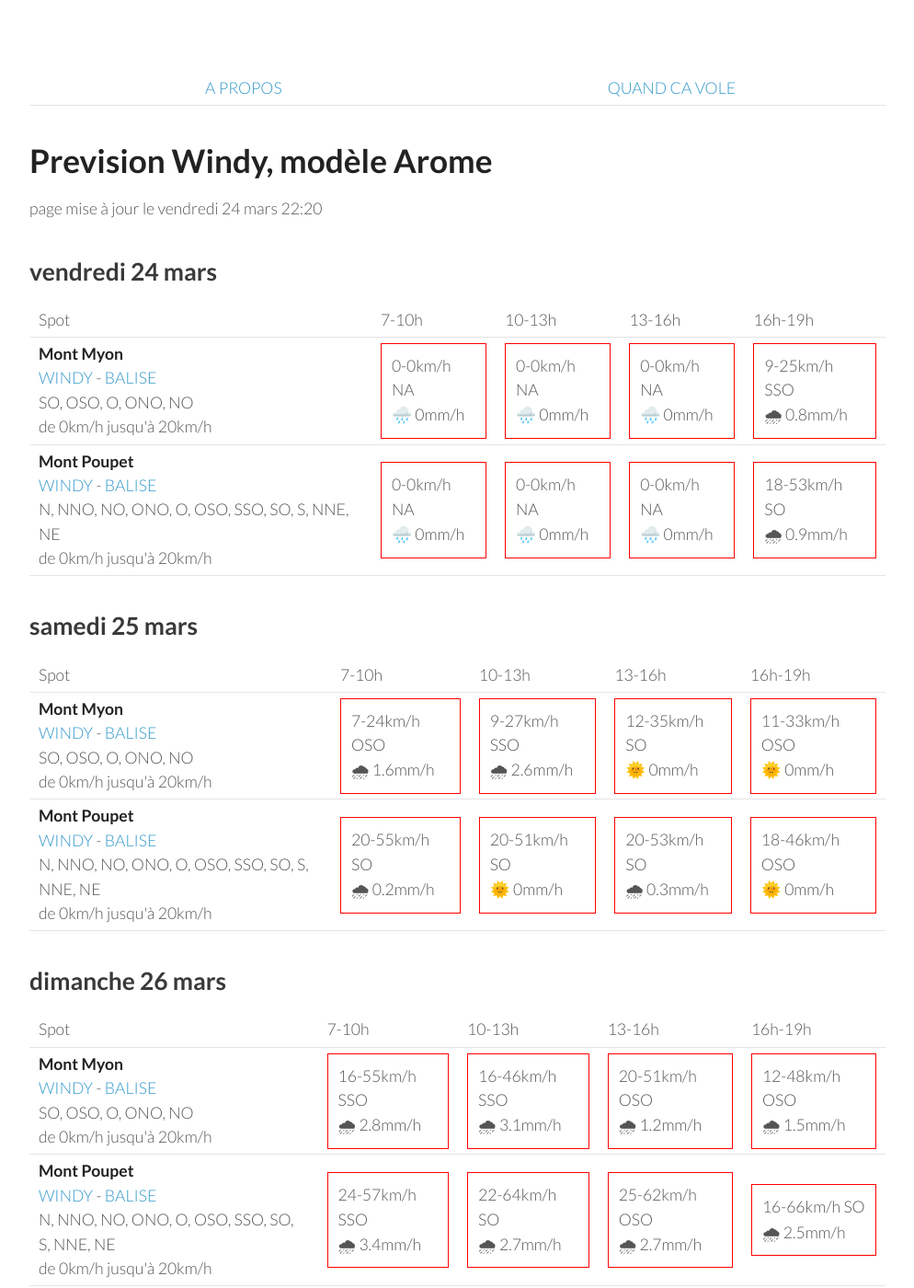
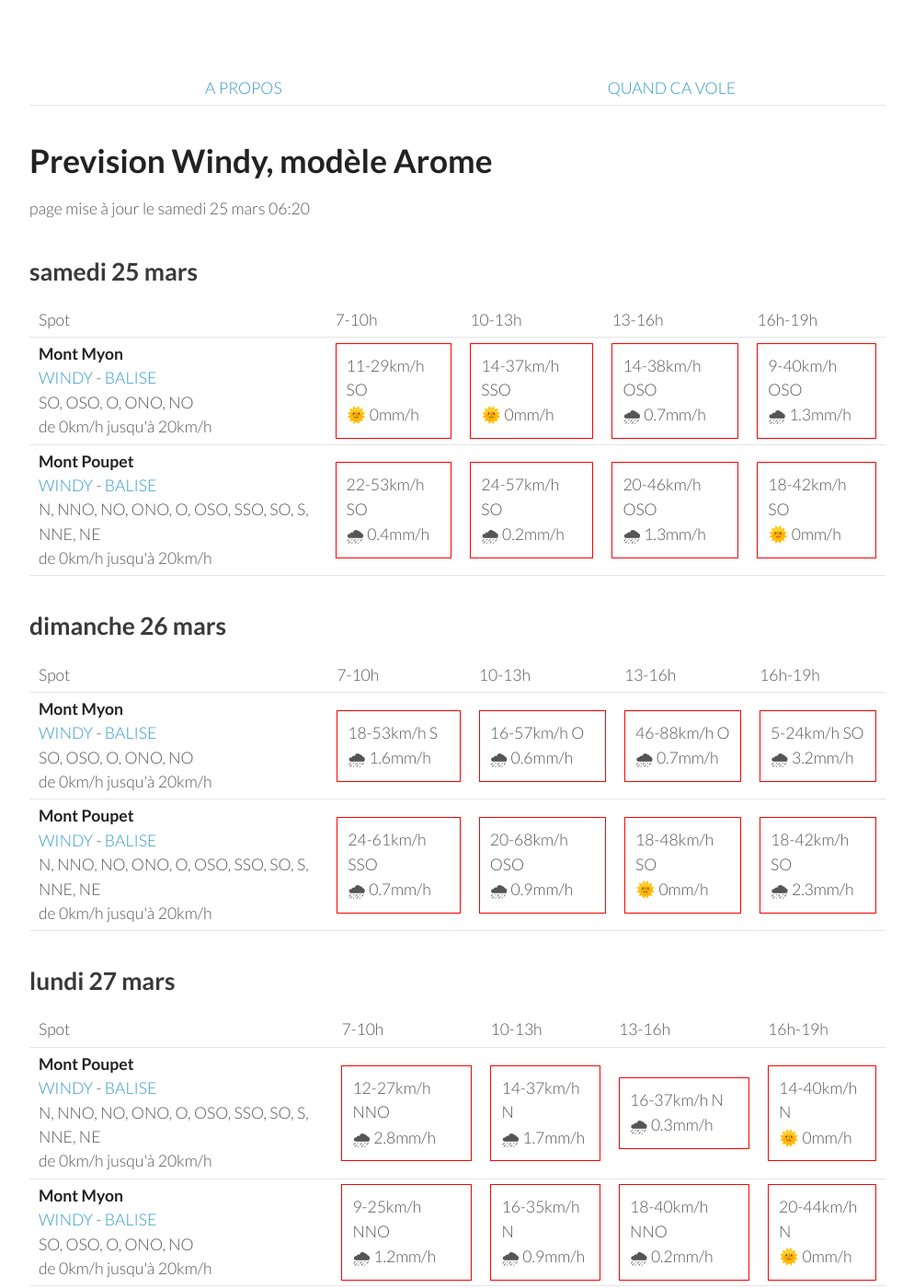
Before and after one commit to parapente-dans-le-nord/parapente-dans-le-nord.github.io, a Jekyll site: the page built from jura.markdown, in a window 1280 px wide and 1400 px high. Shown: the whole window at 92% size, without its empty margins (26-1020 px from the left). Built offline with Jekyll 4.4.1, drawn with Linux system fonts in a browser that asks for light colours; some of the changed text lies outside the part shown.

Commit message:
update index.markdown

```diff
--- a/jura.markdown
+++ b/jura.markdown
@@ -7,42 +7,8 @@ title:  "Tous les spots"
 {: .links}
 
 # Prevision Windy, modèle Arome
-page mise à jour le vendredi 24 mars 22:20
+page mise à jour le samedi 25 mars 06:20
 
-## vendredi 24 mars
-
-{::nomarkdown}
-<table>
-  <tbody>
-    <tr>
-      <td>Spot</td>
-      <td>7-10h</td>
-      <td>10-13h</td>
-      <td>13-16h</td>
-      <td>16h-19h</td>
-    </tr>
-<tr>
-        <td><strong>Mont Myon</strong><br><a href="https://windy.com/46.331/5.397?45.898,5.394,8,m:eWoagj8">WINDY</a> - <span class=""><a href="http://www.balisemeteo.com/balise.php?idBalise=70">BALISE</a> </span><br> <span class="vent-favorable">SO, OSO, O, ONO, NO</span><br><span class="force-vent">de 0km/h jusqu'à 20km/h</span> </td>
-
-            <td><div class="not-flyable"><p>0-0km/h NA</p><p>🌧️ 0mm/h</p></div></td>
-            <td><div class="not-flyable"><p>0-0km/h NA</p><p>🌧️ 0mm/h</p></div></td>
-            <td><div class="not-flyable"><p>0-0km/h NA</p><p>🌧️ 0mm/h</p></div></td>
-            <td><div class="not-flyable"><p>9-25km/h SSO</p><p>🌧 0.8mm/h</p></div></td>
-
-    </tr>
-<tr>
-        <td><strong>Mont Poupet</strong><br><a href="https://windy.com/46.970/5.876?46.541,5.876,8">WINDY</a> - <span class=""><a href="http://www.balisemeteo.com/balise.php?idBalise=92">BALISE</a> </span><br> <span class="vent-favorable">N, NNO, NO, ONO, O, OSO, SSO, SO, S, NNE, NE</span><br><span class="force-vent">de 0km/h jusqu'à 20km/h</span> </td>
-
-            <td><div class="not-flyable"><p>0-0km/h NA</p><p>🌧️ 0mm/h</p></div></td>
-            <td><div class="not-flyable"><p>0-0km/h NA</p><p>🌧️ 0mm/h</p></div></td>
-            <td><div class="not-flyable"><p>0-0km/h NA</p><p>🌧️ 0mm/h</p></div></td>
-            <td><div class="not-flyable"><p>18-53km/h SO</p><p>🌧 0.9mm/h</p></div></td>
-
-    </tr>
-
-</tbody>
-</table>
-{:/}
 ## samedi 25 mars
 
 {::nomarkdown}
@@ -58,20 +24,20 @@ page mise à jour le vendredi 24 mars 22:20
 <tr>
         <td><strong>Mont Myon</strong><br><a href="https://windy.com/46.331/5.397?45.898,5.394,8,m:eWoagj8">WINDY</a> - <span class=""><a href="http://www.balisemeteo.com/balise.php?idBalise=70">BALISE</a> </span><br> <span class="vent-favorable">SO, OSO, O, ONO, NO</span><br><span class="force-vent">de 0km/h jusqu'à 20km/h</span> </td>
 
-            <td><div class="not-flyable"><p>7-24km/h OSO</p><p>🌧 1.6mm/h</p></div></td>
-            <td><div class="not-flyable"><p>9-27km/h SSO</p><p>🌧 2.6mm/h</p></div></td>
-            <td><div class="not-flyable"><p>12-35km/h SO</p><p>🌞 0mm/h</p></div></td>
-            <td><div class="not-flyable"><p>11-33km/h OSO</p><p>🌞 0mm/h</p></div></td>
+            <td><div class="not-flyable"><p>11-29km/h SO</p><p>🌞 0mm/h</p></div></td>
+            <td><div class="not-flyable"><p>14-37km/h SSO</p><p>🌞 0mm/h</p></div></td>
+            <td><div class="not-flyable"><p>14-38km/h OSO</p><p>🌧 0.7mm/h</p></div></td>
+            <td><div class="not-flyable"><p>9-40km/h OSO</p><p>🌧 1.3mm/h</p></div></td>
 
 
     </tr>
 <tr>
         <td><strong>Mont Poupet</strong><br><a href="https://windy.com/46.970/5.876?46.541,5.876,8">WINDY</a> - <span class=""><a href="http://www.balisemeteo.com/balise.php?idBalise=92">BALISE</a> </span><br> <span class="vent-favorable">N, NNO, NO, ONO, O, OSO, SSO, SO, S, NNE, NE</span><br><span class="force-vent">de 0km/h jusqu'à 20km/h</span> </td>
 
-            <td><div class="not-flyable"><p>20-55km/h SO</p><p>🌧 0.2mm/h</p></div></td>
-            <td><div class="not-flyable"><p>20-51km/h SO</p><p>🌞 0mm/h</p></div></td>
-            <td><div class="not-flyable"><p>20-53km/h SO</p><p>🌧 0.3mm/h</p></div></td>
-            <td><div class="not-flyable"><p>18-46km/h OSO</p><p>🌞 0mm/h</p></div></td>
+            <td><div class="not-flyable"><p>22-53km/h SO</p><p>🌧 0.4mm/h</p></div></td>
+            <td><div class="not-flyable"><p>24-57km/h SO</p><p>🌧 0.2mm/h</p></div></td>
+            <td><div class="not-flyable"><p>20-46km/h OSO</p><p>🌧 1.3mm/h</p></div></td>
+            <td><div class="not-flyable"><p>18-42km/h SO</p><p>🌞 0mm/h</p></div></td>
 
 
     </tr>
@@ -94,20 +60,20 @@ page mise à jour le vendredi 24 mars 22:20
 <tr>
         <td><strong>Mont Myon</strong><br><a href="https://windy.com/46.331/5.397?45.898,5.394,8,m:eWoagj8">WINDY</a> - <span class=""><a href="http://www.balisemeteo.com/balise.php?idBalise=70">BALISE</a> </span><br> <span class="vent-favorable">SO, OSO, O, ONO, NO</span><br><span class="force-vent">de 0km/h jusqu'à 20km/h</span> </td>
 
-            <td><div class="not-flyable"><p>16-55km/h SSO</p><p>🌧 2.8mm/h</p></div></td>
-            <td><div class="not-flyable"><p>16-46km/h SSO</p><p>🌧 3.1mm/h</p></div></td>
-            <td><div class="not-flyable"><p>20-51km/h OSO</p><p>🌧 1.2mm/h</p></div></td>
-            <td><div class="not-flyable"><p>12-48km/h OSO</p><p>🌧 1.5mm/h</p></div></td>
+            <td><div class="not-flyable"><p>18-53km/h S</p><p>🌧 1.6mm/h</p></div></td>
+            <td><div class="not-flyable"><p>16-57km/h O</p><p>🌧 0.6mm/h</p></div></td>
+            <td><div class="not-flyable"><p>46-88km/h O</p><p>🌧 0.7mm/h</p></div></td>
+            <td><div class="not-flyable"><p>5-24km/h SO</p><p>🌧 3.2mm/h</p></div></td>
 
 
     </tr>
 <tr>
         <td><strong>Mont Poupet</strong><br><a href="https://windy.com/46.970/5.876?46.541,5.876,8">WINDY</a> - <span class=""><a href="http://www.balisemeteo.com/balise.php?idBalise=92">BALISE</a> </span><br> <span class="vent-favorable">N, NNO, NO, ONO, O, OSO, SSO, SO, S, NNE, NE</span><br><span class="force-vent">de 0km/h jusqu'à 20km/h</span> </td>
 
-            <td><div class="not-flyable"><p>24-57km/h SSO</p><p>🌧 3.4mm/h</p></div></td>
-            <td><div class="not-flyable"><p>22-64km/h SO</p><p>🌧 2.7mm/h</p></div></td>
-            <td><div class="not-flyable"><p>25-62km/h OSO</p><p>🌧 2.7mm/h</p></div></td>
-            <td><div class="not-flyable"><p>16-66km/h SO</p><p>🌧 2.5mm/h</p></div></td>
+            <td><div class="not-flyable"><p>24-61km/h SSO</p><p>🌧 0.7mm/h</p></div></td>
+            <td><div class="not-flyable"><p>20-68km/h OSO</p><p>🌧 0.9mm/h</p></div></td>
+            <td><div class="not-flyable"><p>18-48km/h SO</p><p>🌞 0mm/h</p></div></td>
+            <td><div class="not-flyable"><p>18-42km/h SO</p><p>🌧 2.3mm/h</p></div></td>
 
 
     </tr>
@@ -130,20 +96,20 @@ page mise à jour le vendredi 24 mars 22:20
 <tr>
         <td><strong>Mont Poupet</strong><br><a href="https://windy.com/46.970/5.876?46.541,5.876,8">WINDY</a> - <span class=""><a href="http://www.balisemeteo.com/balise.php?idBalise=92">BALISE</a> </span><br> <span class="vent-favorable">N, NNO, NO, ONO, O, OSO, SSO, SO, S, NNE, NE</span><br><span class="force-vent">de 0km/h jusqu'à 20km/h</span> </td>
 
-            <td><div class="not-flyable"><p>16-35km/h NNO</p><p>🌧 2.1mm/h</p></div></td>
-            <td><div class="not-flyable"><p>16-38km/h N</p><p>🌧 0.7mm/h</p></div></td>
-            <td><div class="not-flyable"><p>16-38km/h N</p><p>🌞 0mm/h</p></div></td>
-            <td><div class="not-flyable"><p>14-35km/h NNO</p><p>🌞 0mm/h</p></div></td>
+            <td><div class="not-flyable"><p>12-27km/h NNO</p><p>🌧 2.8mm/h</p></div></td>
+            <td><div class="not-flyable"><p>14-37km/h N</p><p>🌧 1.7mm/h</p></div></td>
+            <td><div class="not-flyable"><p>16-37km/h N</p><p>🌧 0.3mm/h</p></div></td>
+            <td><div class="not-flyable"><p>14-40km/h N</p><p>🌞 0mm/h</p></div></td>
 
 
     </tr>
 <tr>
         <td><strong>Mont Myon</strong><br><a href="https://windy.com/46.331/5.397?45.898,5.394,8,m:eWoagj8">WINDY</a> - <span class=""><a href="http://www.balisemeteo.com/balise.php?idBalise=70">BALISE</a> </span><br> <span class="vent-favorable">SO, OSO, O, ONO, NO</span><br><span class="force-vent">de 0km/h jusqu'à 20km/h</span> </td>
 
-            <td><div class="not-flyable"><p>18-33km/h NNO</p><p>🌧 1.1mm/h</p></div></td>
-            <td><div class="not-flyable"><p>16-42km/h NNO</p><p>🌧 0.5mm/h</p></div></td>
-            <td><div class="not-flyable"><p>18-40km/h N</p><p>🌞 0mm/h</p></div></td>
-            <td><div class="not-flyable"><p>18-42km/h N</p><p>🌞 0mm/h</p></div></td>
+            <td><div class="not-flyable"><p>9-25km/h NNO</p><p>🌧 1.2mm/h</p></div></td>
+            <td><div class="not-flyable"><p>16-35km/h N</p><p>🌧 0.9mm/h</p></div></td>
+            <td><div class="not-flyable"><p>18-40km/h NNO</p><p>🌧 0.2mm/h</p></div></td>
+            <td><div class="not-flyable"><p>20-44km/h N</p><p>🌞 0mm/h</p></div></td>
 
 
     </tr>
@@ -166,8 +132,8 @@ page mise à jour le vendredi 24 mars 22:20
 <tr>
         <td><strong>Mont Myon</strong><br><a href="https://windy.com/46.331/5.397?45.898,5.394,8,m:eWoagj8">WINDY</a> - <span class=""><a href="http://www.balisemeteo.com/balise.php?idBalise=70">BALISE</a> </span><br> <span class="vent-favorable">SO, OSO, O, ONO, NO</span><br><span class="force-vent">de 0km/h jusqu'à 20km/h</span> </td>
 
-            <td><div class="not-flyable"><p>5-16km/h E</p><p>🌞 0mm/h</p></div></td>
-            <td><div class="not-flyable"><p>3-14km/h N</p><p>🌞 0mm/h</p></div></td>
+            <td><div class="not-flyable"><p>7-16km/h ENE</p><p>🌞 0mm/h</p></div></td>
+            <td><div class="not-flyable"><p>5-16km/h NNO</p><p>🌞 0mm/h</p></div></td>
             <td><div class="flyable"><p>5-18km/h ONO</p><p>🌞 0mm/h</p></div></td>
             <td><div class="flyable"><p>5-20km/h SO</p><p>🌞 0mm/h</p></div></td>
 
@@ -177,7 +143,7 @@ page mise à jour le vendredi 24 mars 22:20
         <td><strong>Mont Poupet</strong><br><a href="https://windy.com/46.970/5.876?46.541,5.876,8">WINDY</a> - <span class=""><a href="http://www.balisemeteo.com/balise.php?idBalise=92">BALISE</a> </span><br> <span class="vent-favorable">N, NNO, NO, ONO, O, OSO, SSO, SO, S, NNE, NE</span><br><span class="force-vent">de 0km/h jusqu'à 20km/h</span> </td>
 
             <td><div class="not-flyable"><p>12-24km/h ESE</p><p>🌞 0mm/h</p></div></td>
-            <td><div class="not-flyable"><p>5-24km/h NE</p><p>🌞 0mm/h</p></div></td>
+            <td><div class="not-flyable"><p>7-24km/h NE</p><p>🌞 0mm/h</p></div></td>
             <td><div class="flyable"><p>3-20km/h NO</p><p>🌞 0mm/h</p></div></td>
             <td><div class="flyable"><p>5-20km/h OSO</p><p>🌞 0mm/h</p></div></td>
 
```
